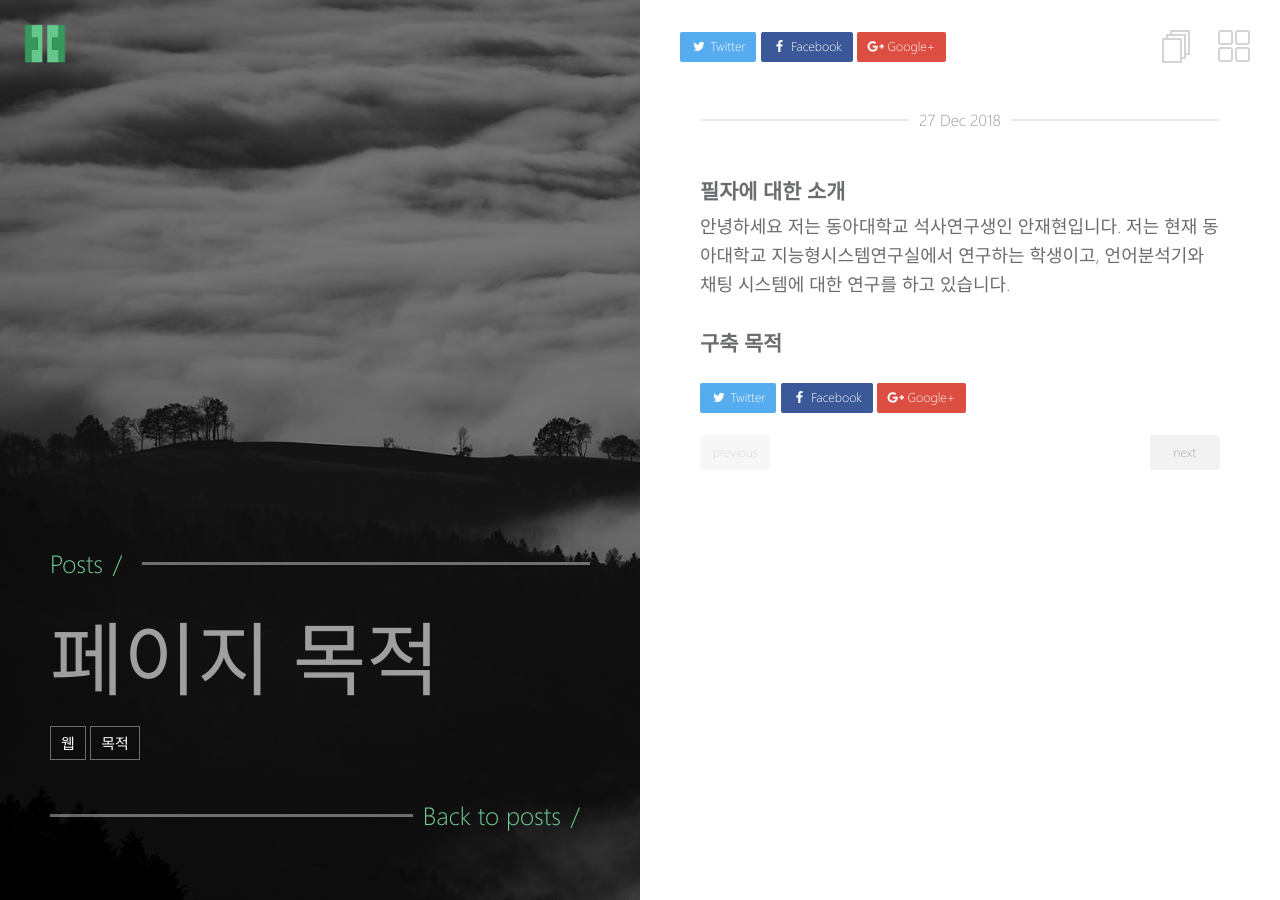
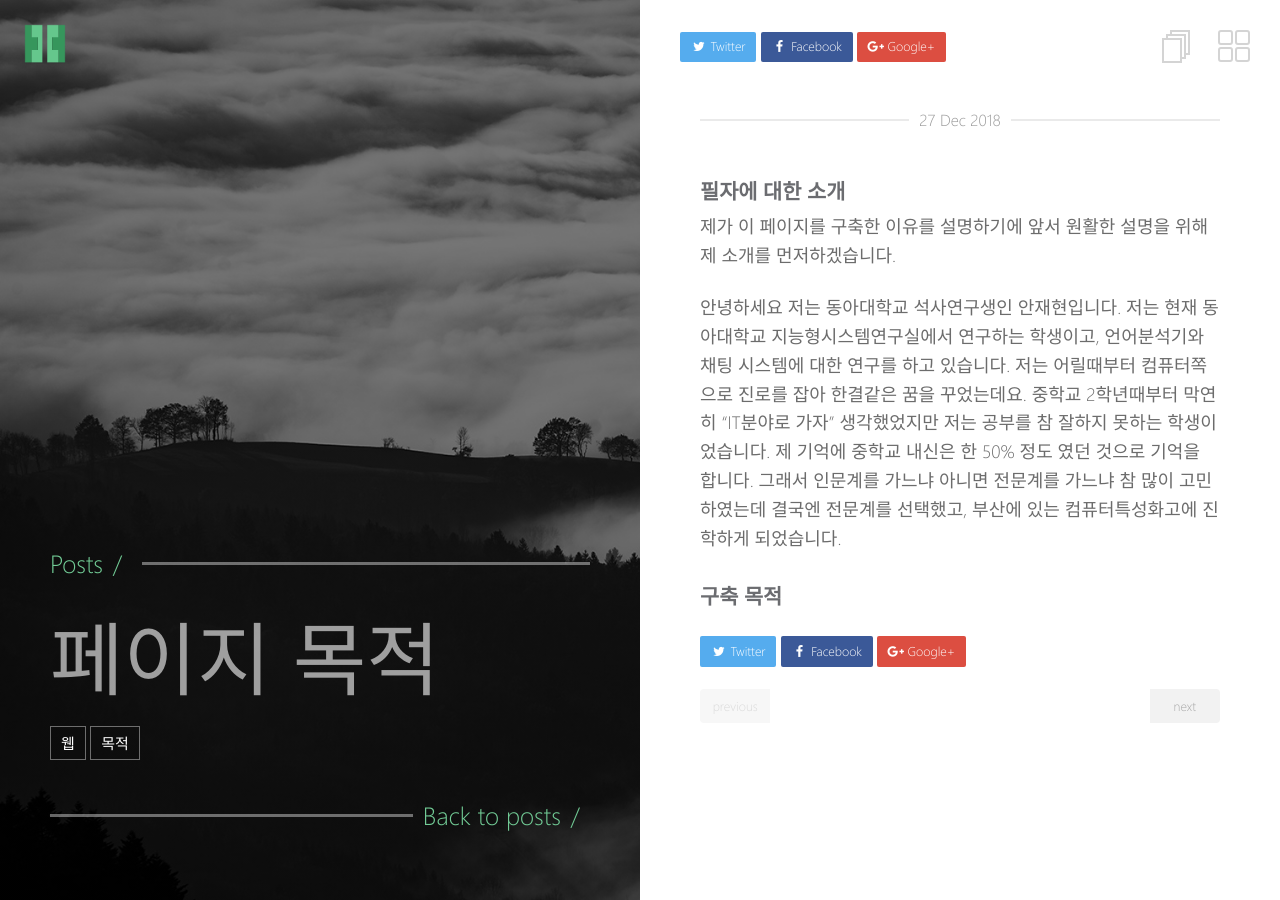
Before and after one commit to anjaehyun17/anjaehyun17.github.io, a Jekyll site: the page built from _posts/2018-12-27-페이지목적.md, in a window 1280 px wide. Built offline with Jekyll 4.4.1, drawn with Linux system fonts in a browser that asks for light colours.

Commit message:
blog init

```diff
--- a/_posts/2018-12-27-페이지목적.md
+++ b/_posts/2018-12-27-페이지목적.md
@@ -10,10 +10,17 @@ tag:
 
 
 ### 필자에 대한 소개
+제가 이 페이지를 구축한 이유를 설명하기에 앞서 원활한 설명을 위해 제 소개를 먼저하겠습니다.
 
 안녕하세요 저는 동아대학교 석사연구생인 안재현입니다.
 저는 현재 동아대학교 지능형시스템연구실에서 연구하는 학생이고,
 언어분석기와 채팅 시스템에 대한 연구를 하고 있습니다.
+저는 어릴때부터 컴퓨터쪽으로 진로를 잡아 한결같은 꿈을 꾸었는데요.
+중학교 2학년때부터 막연히 "IT분야로 가자" 생각했었지만 저는 공부를 참 잘하지 못하는 학생이었습니다.
+제 기억에 중학교 내신은 한 50% 정도 였던 것으로 기억을 합니다.
+그래서 인문계를 가느냐 아니면 전문계를 가느냐 참 많이 고민하였는데
+결국엔 전문계를 선택했고, 부산에 있는 컴퓨터특성화고에 진학하게 되었습니다.
+
 {: style="text-align: left;"}
 
 ### 구축 목적
```
